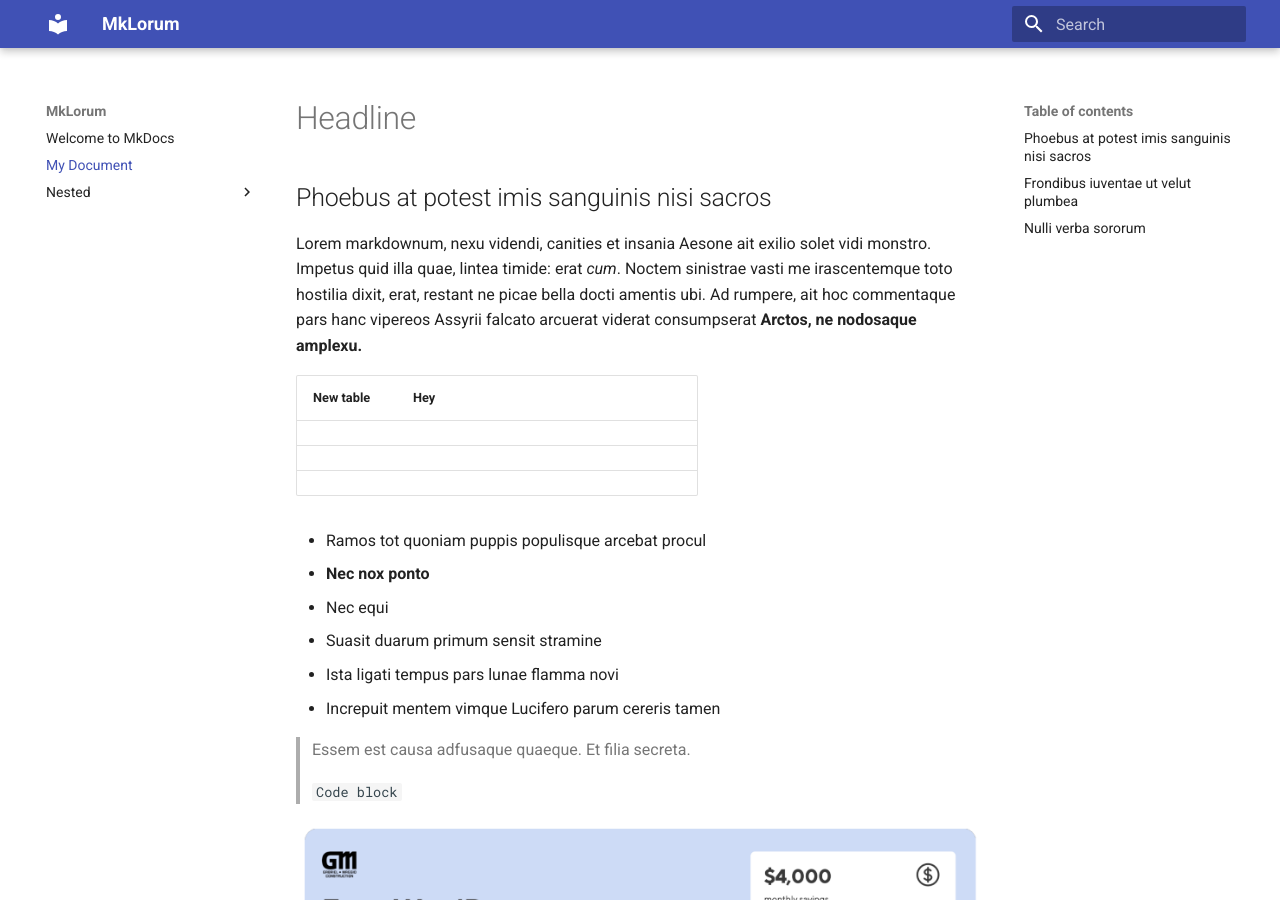
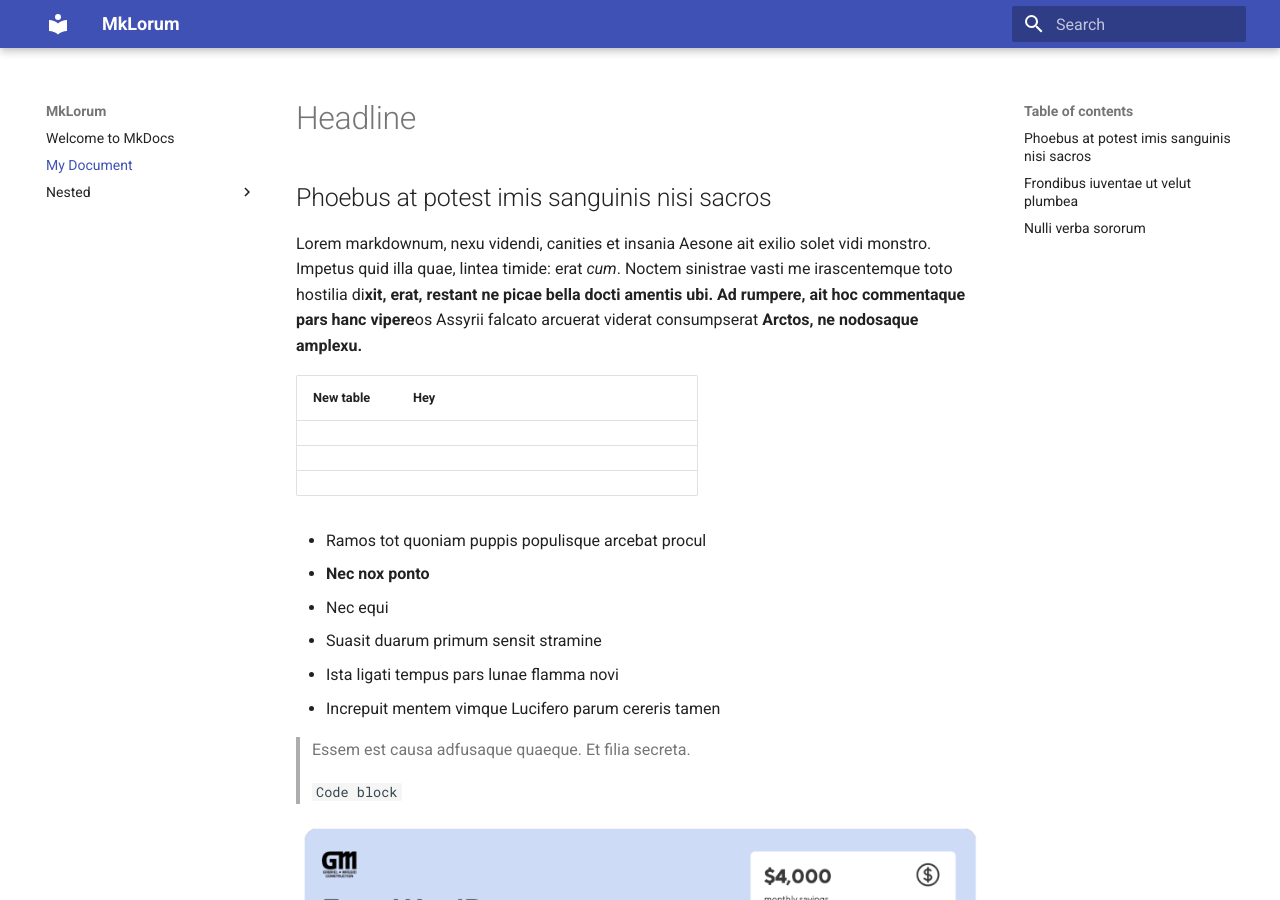
Before and after one commit to cpw10/mkdocsdemo, an MkDocs documentation site: the page built from docs/about.md, in a window 1280 px wide and 900 px high. Built offline with MkDocs 1.6.1 and Material for MkDocs 9.7.7, drawn with Linux system fonts in a browser that asks for light colours.

Commit message:
Updated 1 file via CloudCannon.

```diff
--- a/docs/about.md
+++ b/docs/about.md
@@ -11,7 +11,7 @@ some_url: https://example.com
 
 ## Phoebus at potest imis sanguinis nisi sacros
 
-Lorem markdownum, nexu videndi, canities et insania Aesone ait exilio solet vidi monstro. Impetus quid illa quae, lintea timide: erat *cum*. Noctem sinistrae vasti me irascentemque toto hostilia dixit, erat, restant ne picae bella docti amentis ubi. Ad rumpere, ait hoc commentaque pars hanc vipereos Assyrii falcato arcuerat viderat consumpserat **Arctos, ne nodosaque amplexu.**
+Lorem markdownum, nexu videndi, canities et insania Aesone ait exilio solet vidi monstro. Impetus quid illa quae, lintea timide: erat *cum*. Noctem sinistrae vasti me irascentemque toto hostilia di**xit, erat, restant ne picae bella docti amentis ubi. Ad rumpere, ait hoc commentaque pars hanc vipere**os Assyrii falcato arcuerat viderat consumpserat **Arctos, ne nodosaque amplexu.**
 
 <table><thead><tr><th><p>New table</p></th><th><p>Hey</p></th><th><p></p></th><th><p></p></th></tr></thead><tbody><tr><td><p></p></td><td><p></p></td><td><p></p></td><td><p></p></td></tr><tr><td><p></p></td><td><p></p></td><td><p></p></td><td><p></p></td></tr><tr><td><p></p></td><td><p></p></td><td><p></p></td><td><p></p></td></tr></tbody></table>
 
```
